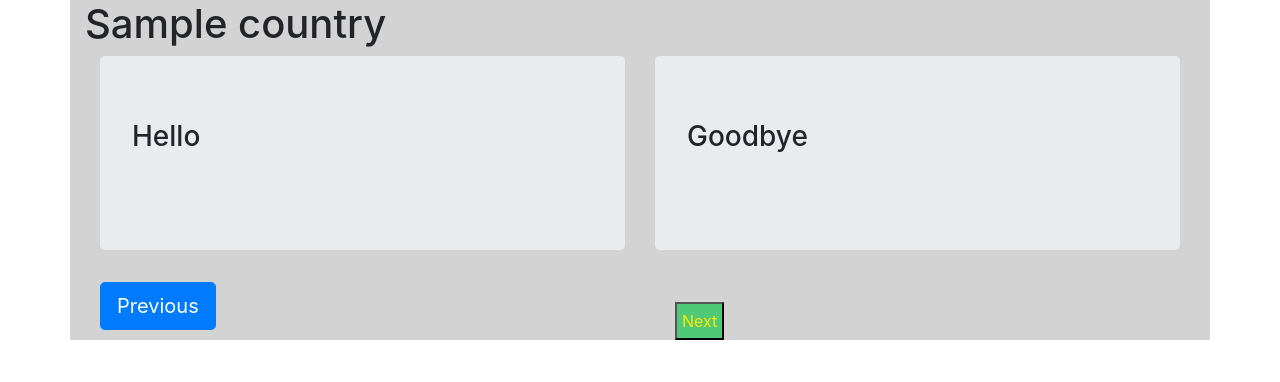
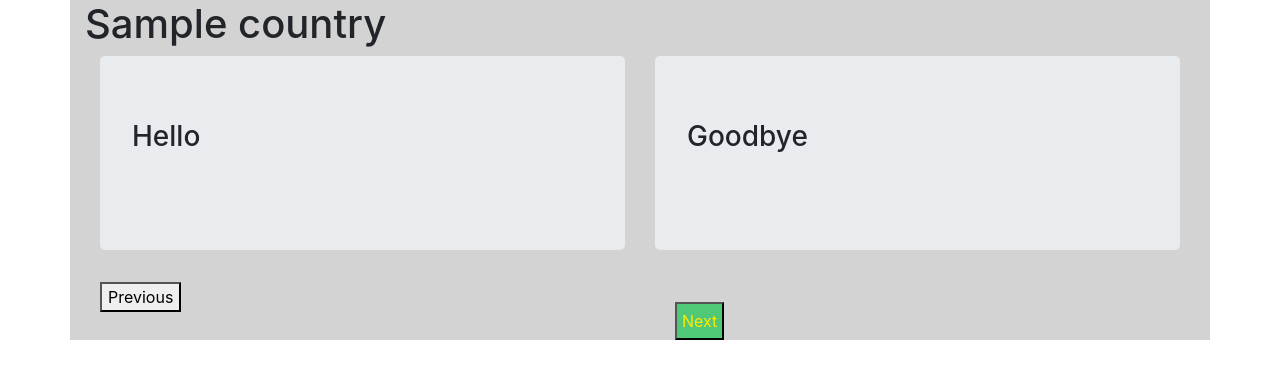
Before and after one commit to nlin0907/greetings, a Flask app: template templates/learn.html in a window 1280 px wide. Shown: the part 56-438 px from the top of the page. Run offline with Flask 2, Linux system fonts and the light colour scheme; the template is opened without the code that fills it: most values are stand-ins (such as "Sample title", 1, 10 or a date in 2020); some libraries are stand-ins or nearby versions.

Commit message:
add previous button

```diff
--- a/templates/learn.html
+++ b/templates/learn.html
@@ -33,7 +33,8 @@
     			</div>
     		<div class="row">
 			<div class="col-md-6">
-				<a href="/learn/{{id}}"class="btn btn-primary btn-lg">Previous</a>
+				<!--<a href="/learn/{{id}}"class="btn btn-primary btn-lg">Previous</a>-->
+				<button id="prev" type="button">Previous</button>
 			</div>
 
     	</div>
```
